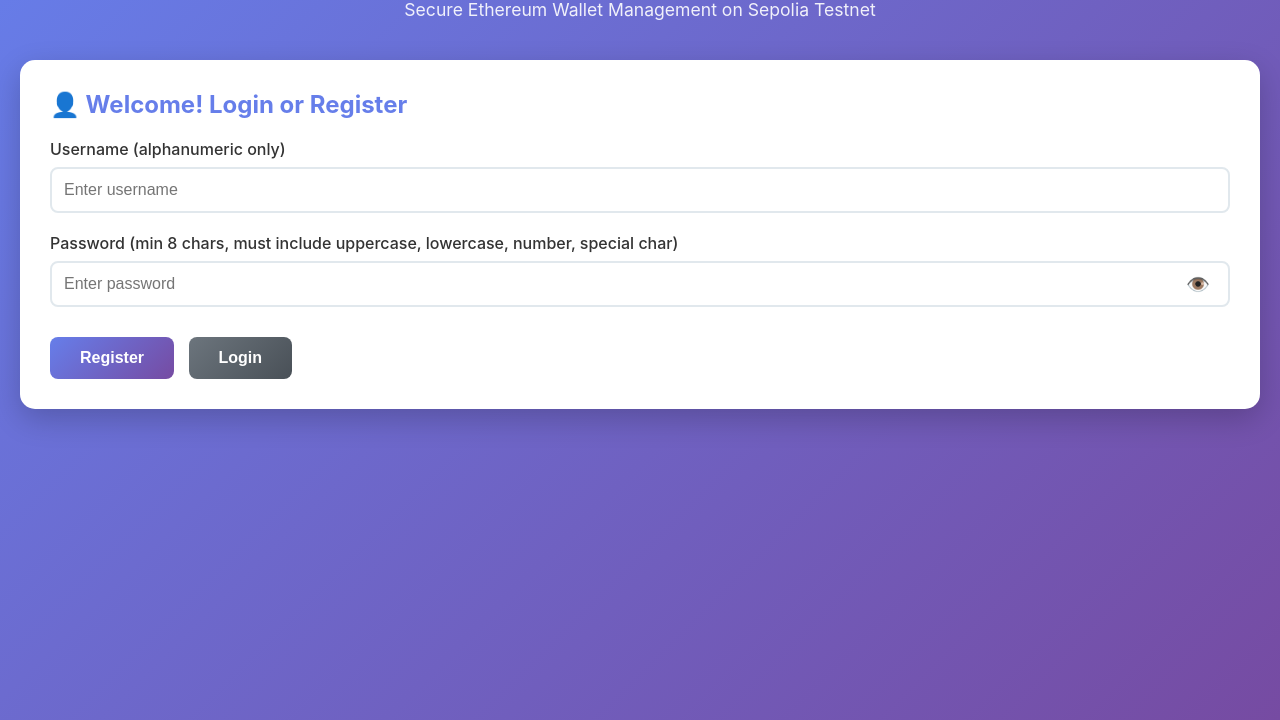
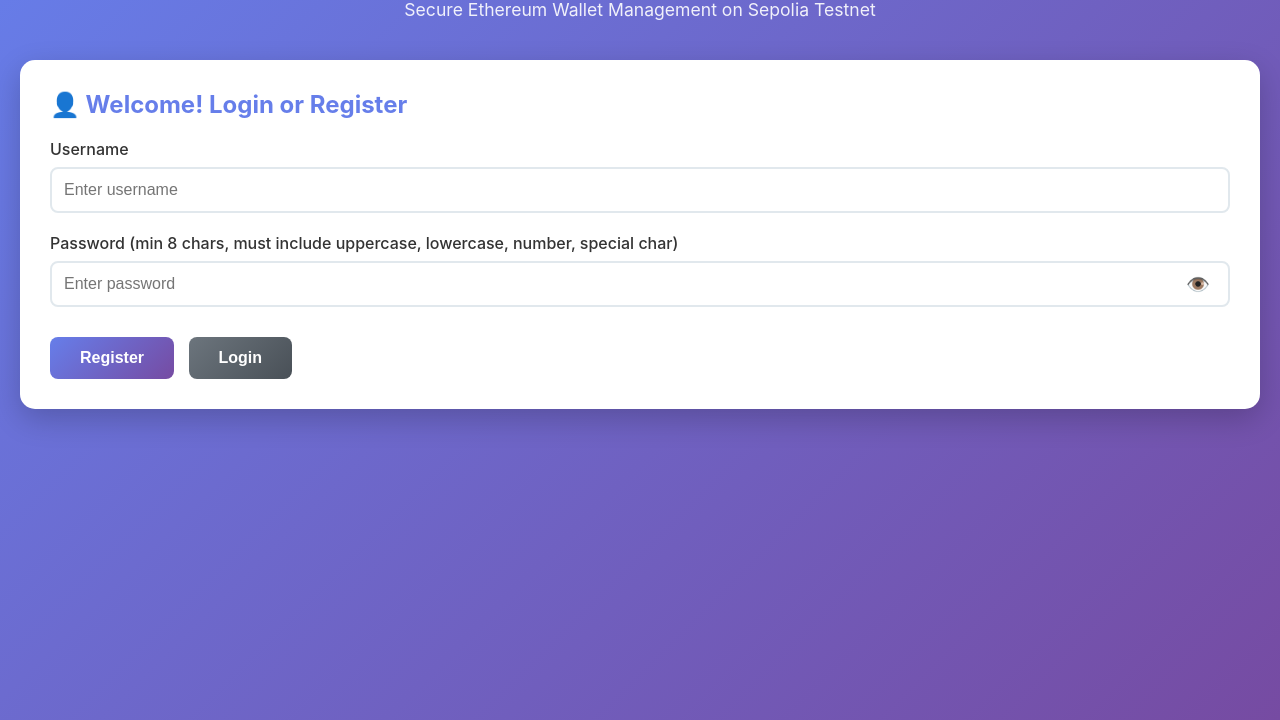
Before and after one commit to uracles/mini-wallet-application, a website: page public/index.html in a window 1280 px wide. Shown: the part 80-800 px from the top of the page. Drawn offline with Linux system fonts and the light colour scheme.

```diff
--- a/public/index.html
+++ b/public/index.html
@@ -550,7 +550,7 @@
         <div id="authSection" class="card">
             <h2>👤 Welcome! Login or Register</h2>
             <div class="form-group">
-                <label for="username">Username (alphanumeric only)</label>
+                <label for="username">Username </label>
                 <input type="text" id="username" placeholder="Enter username">
             </div>
             <!-- <div class="form-group">
```
